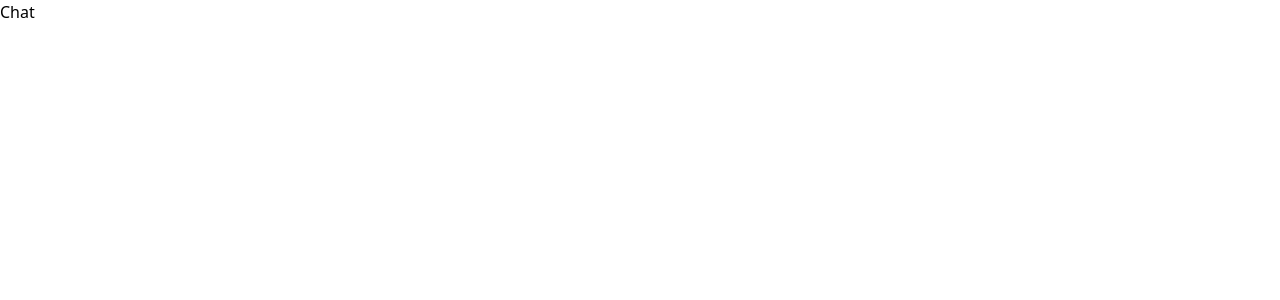
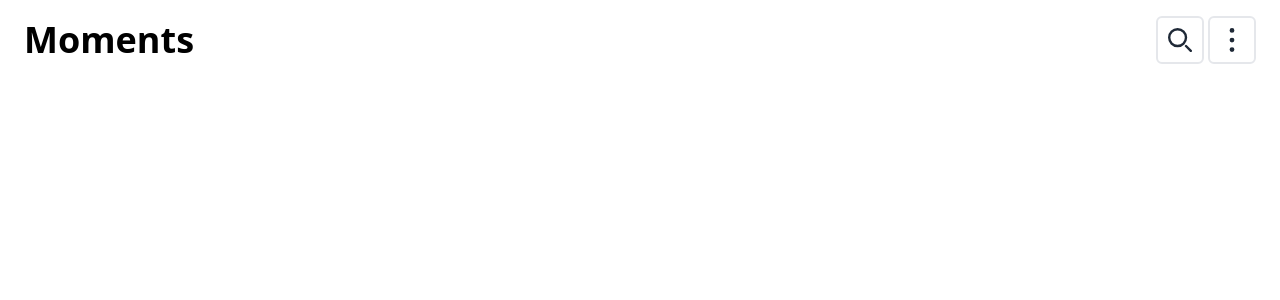
Before and after one commit to mkmuduli/ms-fe, a Next.js app: page /chat in a window 1280 px wide. Shown: the top 300 px of the page. Built offline with nearby package versions, Linux system fonts and the light colour scheme.

Commit message:
added flowbite

```diff
--- a/package.json
+++ b/package.json
@@ -13,6 +13,8 @@
     "autoprefixer": "10.4.15",
     "eslint": "8.49.0",
     "eslint-config-next": "13.4.19",
+    "flowbite": "^1.8.1",
+    "flowbite-react": "^0.6.3",
     "next": "13.4.19",
     "next-pwa": "^5.6.0",
     "postcss": "8.4.29",
--- a/src/pages/chat.js
+++ b/src/pages/chat.js
@@ -1,5 +1,46 @@
 function Chat() {
-  return <>Chat</>;
+  return (
+    <section>
+      <section className="flex items-center px-6 pt-4 gap-1 ">
+        <h1 className="text-4xl font-bold dark:text-white grow">Moments</h1>
+        <button
+          type="button"
+          className=" focus:ring-4  font-medium text-sm p-2.5 text-center inline-flex items-center rounded-md border-2 "
+        >
+          <svg
+            class="w-6 h-6 text-gray-800 dark:text-white"
+            aria-hidden="true"
+            xmlns="http://www.w3.org/2000/svg"
+            fill="none"
+            viewBox="0 0 20 20"
+          >
+            <path
+              stroke="currentColor"
+              stroke-linecap="round"
+              stroke-linejoin="round"
+              stroke-width="2"
+              d="m19 19-4-4m0-7A7 7 0 1 1 1 8a7 7 0 0 1 14 0Z"
+            />
+          </svg>
+          <span class="sr-only">Icon description</span>
+        </button>
+        <button
+          type="button"
+          className=" focus:ring-4  font-medium text-sm p-2.5 text-center inline-flex items-center rounded-md border-2"
+        >
+          <svg
+            class="w-6 h-6 text-gray-800 dark:text-white"
+            aria-hidden="true"
+            xmlns="http://www.w3.org/2000/svg"
+            fill="currentColor"
+            viewBox="0 0 4 15"
+          >
+            <path d="M3.5 1.5a1.5 1.5 0 1 1-3 0 1.5 1.5 0 0 1 3 0Zm0 6.041a1.5 1.5 0 1 1-3 0 1.5 1.5 0 0 1 3 0Zm0 5.959a1.5 1.5 0 1 1-3 0 1.5 1.5 0 0 1 3 0Z" />
+          </svg>
+        </button>
+      </section>
+    </section>
+  );
 }
 
 export default Chat;
--- a/src/styles/globals.css
+++ b/src/styles/globals.css
@@ -63,6 +63,6 @@ body {
 
 @layer base {
   a {
-    @apply underline text-blue-600 hover:text-blue-800 visited:text-purple-600;
+    @apply underline text-blue-600 hover:text-blue-800;
   }
 }
--- a/tailwind.config.js
+++ b/tailwind.config.js
@@ -1,6 +1,7 @@
 /** @type {import('tailwindcss').Config} */
 module.exports = {
   content: [
+    "./node_modules/flowbite-react/**/*.js",
     "./src/pages/**/*.{js,ts,jsx,tsx,mdx}",
     "./src/components-core/**/*.{js,ts,jsx,tsx,mdx}",
     "./src/components-page/**/*.{js,ts,jsx,tsx,mdx}",
@@ -50,5 +51,7 @@ module.exports = {
       },
     },
   },
-  plugins: [],
+  plugins: [
+    require("flowbite/plugin")
+  ],
 };
```
Also changed, not shown: 1 other file (tests, documents, lock files or other folders).
